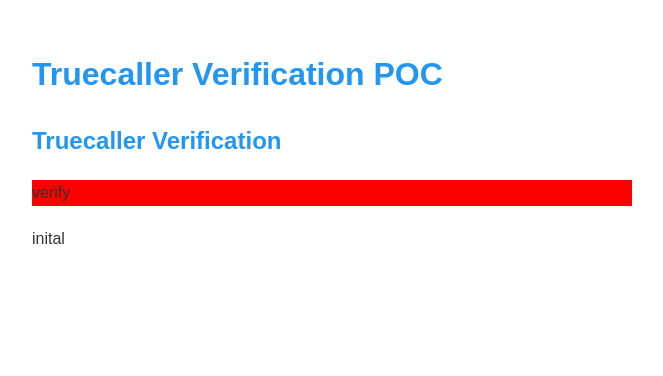
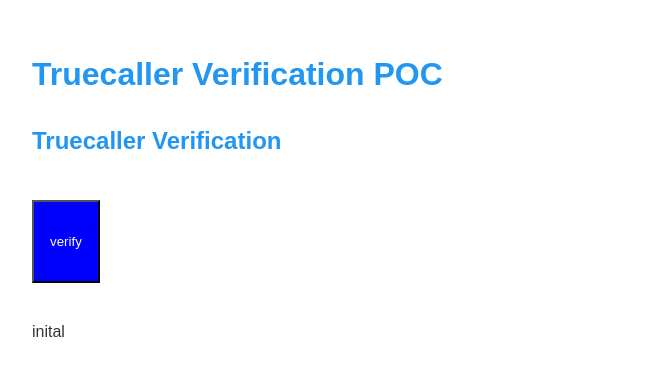
Before and after one commit to Nakul10Soral/truecallerSDK, a Next.js app: page / in a window 1280 px wide. Shown: the top 376 px of the page, without its empty margins (308-971 px from the left). Built offline with nearby package versions, Linux system fonts and the light colour scheme.

Commit message:
some new changes

```diff
--- a/src/app/globals.css
+++ b/src/app/globals.css
@@ -11,5 +11,7 @@
 
 #truecaller-button {
   margin: 20px 0;
-  background-color: red;
+  background-color: blue;
+  color: white;
+  padding: 2rem 1rem;
 }
--- a/src/components/TruecallerVerification.js
+++ b/src/components/TruecallerVerification.js
@@ -6,7 +6,7 @@
 export default function TruecallerVerification() {
     const [verificationStatus, setVerificationStatus] = useState('inital');
 
-    useEffect(() => {
+    function callscript() {
         if (typeof window !== 'undefined' && window.truecaller) {
             window.truecaller.init({
                 appKey: 'Y2xoz2fa4299abf79429e95d5a8d51e253713',
@@ -20,6 +20,10 @@
                 },
             });
         }
+    }
+
+    useEffect(() => {
+        callscript()
     }, []);
 
     const handleVerificationResult = async (result) => {
@@ -46,7 +50,7 @@
     return (
         <div>
             <h2>Truecaller Verification</h2>
-            <div id="truecaller-button">verify</div>
+            <button id='truecaller-button'>verify</button>
             <p>{verificationStatus}</p>
         </div>
     );
```
